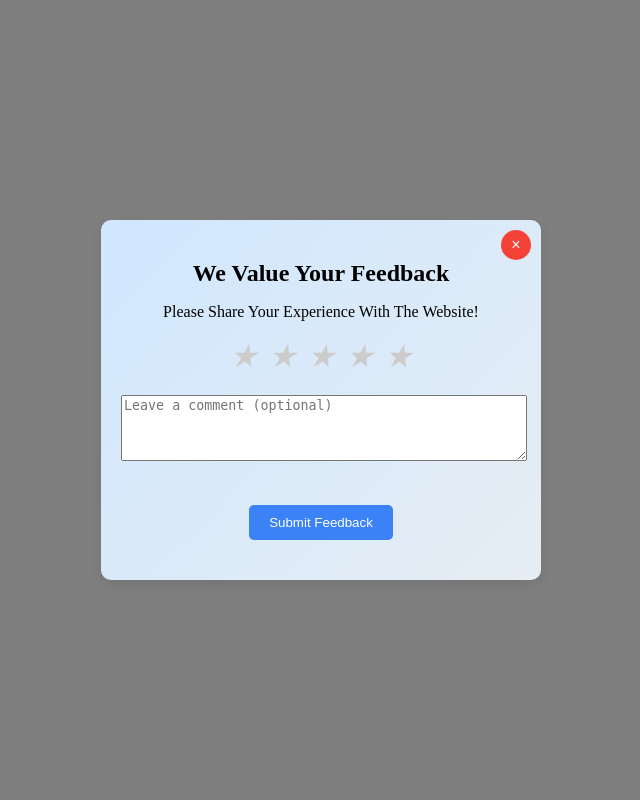
After one commit to PossiblyBread/gomeMDJ, a PHP site: page /gomeMDJ9/User/registered-feedback.php in a window 1280 px wide. The commit adds this page. Shown: the whole page, without its empty margins (319-959 px from the left). Run offline with PHP 8.4, Linux system fonts and the light colour scheme.

Commit message:
Add files via upload

```diff
--- a/User/Account.php
+++ b/User/Account.php
@@ -231,6 +231,7 @@ if (isset($_POST['change_password'])) {
         </div>
     </main>
 
+    <!-- ai chat bot -->
     <script>
         window.embeddedChatbotConfig = {
             chatbotId: "e8_c510p3vG8EPF2g33Vw",
@@ -243,7 +244,6 @@ if (isset($_POST['change_password'])) {
         domain="www.chatbase.co"
         defer>
     </script>
-
     <!-- Footer Section -->
     <?php include 'footer.php'; ?>
     <script src="../js/script.js"></script>
--- a/User/about.php
+++ b/User/about.php
@@ -23,8 +23,7 @@ include "../db_conn.php";
     <?php include 'header.php'; ?>
     <?php include 'side-bar.php'; ?>
     <div id="overlay"></div>
-        <br><br>
-    <br><br>
+    <br><br><br><br>
     <!-- Main Content Section -->
     <main>
         <section class="about-section">
@@ -87,6 +86,7 @@ include "../db_conn.php";
             </div>
         </section>
     </main>
+    <!-- ai chat bot -->
     <script>
         window.embeddedChatbotConfig = {
             chatbotId: "e8_c510p3vG8EPF2g33Vw",
@@ -98,8 +98,6 @@ include "../db_conn.php";
         chatbotId="e8_c510p3vG8EPF2g33Vw"
         domain="www.chatbase.co"
         defer>
-    </script>
-
     </script>
     <?php include 'footer.php'; ?>
     <script src="../js/script.js"></script>
--- a/User/feedback_modal.php
+++ b/User/feedback_modal.php
@@ -107,7 +107,7 @@ unset($_SESSION['message']);
     }
 
     .feedback-modal-content {
-        background-color: #fefefe;
+        background: linear-gradient(135deg, #d0e7ff, #e6edf3);
         margin: 150px auto; /* 15% from the top and centered */
         padding: 20px;
         border: 1px solid #888;
@@ -201,6 +201,7 @@ unset($_SESSION['message']);
         width: 100%;
         resize: vertical;
         margin-bottom: 20px;
+        padding: 10px;
     }
 
     /* Submit Button */
--- /dev/null
+++ b/User/registered-feedback.php
@@ -0,0 +1,293 @@
+<?php
+
+if ($_SERVER['REQUEST_METHOD'] == 'POST') {
+    $user_type = $_POST['user_type'];
+    $feedback_rating = $_POST['feedback_rating'];
+    $feedback_comment = $_POST['feedback_comment'];
+
+    $stmt = $conn->prepare("INSERT INTO website_feedback (user_type, feedback_rating, feedback_comment) VALUES (?, ?, ?)");
+    $stmt->bind_param("sss", $user_type, $feedback_rating, $feedback_comment);
+
+    if ($stmt->execute()) {
+        $_SESSION['message'] = "Feedback submitted successfully!";
+    } else {
+        $_SESSION['message'] = "Error: " . $stmt->error;
+    }
+
+    $stmt->close();
+    $conn->close();
+
+    header('Location: ' . $_SERVER['PHP_SELF']);
+    exit;
+}
+
+$message = isset($_SESSION['message']) ? $_SESSION['message'] : '';
+unset($_SESSION['message']);
+?>
+
+<!DOCTYPE html>
+<html lang="en">
+<head>
+    <meta charset="UTF-8">
+    <meta name="viewport" content="width=device-width, initial-scale=1.0">
+    <title>Website Feedback</title>
+    <style>
+        /* Feedback Form Modal */
+        .feedback-form-modal {
+            display: none; /* Initially hidden */
+            position: fixed;
+            top: 0;
+            left: 0;
+            width: 100%;
+            height: 100%;
+            background: rgba(0, 0, 0, 0.5);
+            justify-content: center;
+            align-items: center;
+            z-index: 1000;
+        }
+
+        .feedback-form {
+            position: relative; /* Added to allow absolute positioning for close button */
+            width: 400px;
+            padding: 20px;
+            background: linear-gradient(135deg, #d0e7ff, #e6edf3);
+            border-radius: 10px;
+            box-shadow: 0 4px 15px rgba(0, 0, 0, 0.1);
+            text-align: center;
+        }
+
+        .feedback-form h2 {
+            margin-bottom: 10px;
+        }
+
+        /* Rating Stars */
+        .rating {
+            display: flex;
+            justify-content: center;
+            gap: 10px;
+            margin-bottom: 20px;
+        }
+
+        .rating input {
+            display: none; /* Hide the radio buttons */
+        }
+
+        .rating .star {
+            font-size: 2rem;
+            color: #ccc;
+            cursor: pointer;
+            transition: color 0.3s ease;
+        }
+
+        .rating .star:hover,
+        .rating .star:hover ~ .star {
+            color: #f59e0b; /* Hover color */
+        }
+
+        .rating input:checked ~ .star {
+            color: #f59e0b; /* Selected color */
+        }
+
+        /* Feedback Comment Box */
+        textarea {
+            width: 100%;
+            resize: vertical;
+            margin-bottom: 20px;
+        }
+
+        /* Submit Button */
+        .feedback-submit-btn {
+            padding: 10px 20px;
+            background-color: #3b82f6;
+            color: white;
+            border: none;
+            border-radius: 5px;
+            cursor: pointer;
+            transition: background 0.3s ease;
+            display: block;
+            margin: 20px auto;
+        }
+
+        .feedback-submit-btn:hover {
+            background-color: #2563eb;
+        }
+
+        /* Timer and Modal Styles */
+        #timer {
+            display: none; /* Hide the timer */
+        }
+
+        /* Close Button Styles */
+        .close-btn {
+            position: absolute;
+            top: 10px;
+            right: 10px;
+            background-color: #f44336;
+            color: white;
+            border: none;
+            border-radius: 50%;
+            width: 30px;
+            height: 30px;
+            font-size: 16px;
+            cursor: pointer;
+        }
+
+        .close-btn:hover {
+            background-color: #d32f2f;
+        }
+
+        @media (max-width: 768px) {
+            .feedback-form {
+                width: 70%;
+            }
+
+            .rating .star {
+                font-size: 1.5rem;
+            }
+        }
+
+        @media (max-width: 500px) {
+            .feedback-form {
+                width: 90%;
+            }
+        }
+    </style>
+</head>
+<body>
+    <!-- Timer Display (hidden) -->
+    <div id="timer">Time Left: 2:00</div>
+
+    <!-- Feedback Form Modal (Initially hidden) -->
+    <div id="feedbackFormModal" class="feedback-form-modal">
+        <div class="feedback-form">
+            <!-- Close Button Inside the Modal -->
+            <button class="close-btn" id="closeBtn">&times;</button>
+
+            <h2>We Value Your Feedback</h2>
+            <p>Please Share Your Experience With The Website!</p>
+
+            <!-- Feedback Form -->
+            <form id="feedback-form" method="POST" action="">
+                <!-- Optional user type field -->
+                <input type="hidden" name="user_type" value="Guest">
+
+                <div class="rating">
+                    <label>
+                        <input type="radio" name="feedback_rating" value="1" required>
+                        <i class="star" data-value="1">&#9733;</i>
+                    </label>
+                    <label>
+                        <input type="radio" name="feedback_rating" value="2">
+                        <i class="star" data-value="2">&#9733;</i>
+                    </label>
+                    <label>
+                        <input type="radio" name="feedback_rating" value="3">
+                        <i class="star" data-value="3">&#9733;</i>
+                    </label>
+                    <label>
+                        <input type="radio" name="feedback_rating" value="4">
+                        <i class="star" data-value="4">&#9733;</i>
+                    </label>
+                    <label>
+                        <input type="radio" name="feedback_rating" value="5">
+                        <i class="star" data-value="5">&#9733;</i>
+                    </label>
+                </div>
+
+                <!-- Optional feedback comment -->
+                <textarea name="feedback_comment" placeholder="Leave a comment (optional)" rows="4" style="width: 100%;"></textarea>
+
+                <button type="submit" class="feedback-submit-btn">Submit Feedback</button>
+            </form>
+
+            <!-- Display success or error message after redirect -->
+            <?php if ($message): ?>
+                <p style="text-align: center; color: green;"><?php echo $message; ?></p>
+            <?php endif; ?>
+        </div>
+    </div>
+
+    <script>
+        // Timer countdown logic
+        let timeLeft = 0; // 2 minutes in seconds
+        const timerDisplay = document.getElementById('timer');
+        const feedbackFormModal = document.getElementById('feedbackFormModal');
+        const closeBtn = document.getElementById('closeBtn');
+
+        const timerInterval = setInterval(() => {
+            let minutes = Math.floor(timeLeft / 60);
+            let seconds = timeLeft % 60;
+            seconds = seconds < 10 ? '0' + seconds : seconds;
+
+            // Update the timer display
+            // (Timer is hidden but still runs)
+            timerDisplay.textContent = `Time Left: ${minutes}:${seconds}`;
+
+            if (timeLeft === 0) {
+                clearInterval(timerInterval);
+                showFeedbackForm(); // Show the feedback form modal when time is up
+            }
+
+            timeLeft--;
+        }, 1000);
+
+        // Function to show the feedback form modal
+        function showFeedbackForm() {
+            feedbackFormModal.style.display = 'flex';
+        }
+
+        // Close the modal when the close button is clicked
+        closeBtn.addEventListener('click', () => {
+            feedbackFormModal.style.display = 'none';
+        });
+
+        document.addEventListener('DOMContentLoaded', () => {
+            const stars = document.querySelectorAll('.rating .star');
+            const ratingInputs = document.querySelectorAll('.rating input');
+
+            // Highlight stars on hover
+            stars.forEach((star, index) => {
+                star.addEventListener('mouseover', () => {
+                    highlightStars(index + 1);
+                });
+
+                // Reset highlight on mouse out
+                star.addEventListener('mouseout', () => {
+                    const selectedValue = getSelectedRating();
+                    highlightStars(selectedValue);
+                });
+
+                // Set selected rating
+                star.addEventListener('click', () => {
+                    setRating(index + 1);
+                });
+            });
+
+            // Highlight stars up to the given index
+            function highlightStars(count) {
+                stars.forEach((star, index) => {
+                    if (index < count) {
+                        star.style.color = '#f59e0b'; // Highlight color
+                    } else {
+                        star.style.color = '#ccc'; // Default color
+                    }
+                });
+            }
+
+            // Get the currently selected rating
+            function getSelectedRating() {
+                const selectedInput = Array.from(ratingInputs).find(input => input.checked);
+                return selectedInput ? parseInt(selectedInput.value) : 0;
+            }
+
+            // Set the rating and ensure the corresponding input is checked
+            function setRating(value) {
+                ratingInputs.forEach((input, index) => {
+                    input.checked = index + 1 === value;
+                });
+                highlightStars(value);
+            }
+        });
+    </script>
+</body>
+</html>
--- a/User/store.php
+++ b/User/store.php
@@ -40,6 +40,7 @@ $pageId = isset($_GET['id']) ? (int)$_GET['id'] : 1;
     <?php include 'side-bar.php'; ?>
     <div id="overlay"></div>
     <?php include '../products_item.php'; ?>
+    <!-- ai chat bot -->
     <script>
         window.embeddedChatbotConfig = {
             chatbotId: "e8_c510p3vG8EPF2g33Vw",
```
Also changed, not shown: User/Tickets.php (+13 -1 lines), User/displayPromo.php (+13 -1 lines), User/paymentHistory.php (+13 -1 lines), User/support.php (+13 -1 lines).
